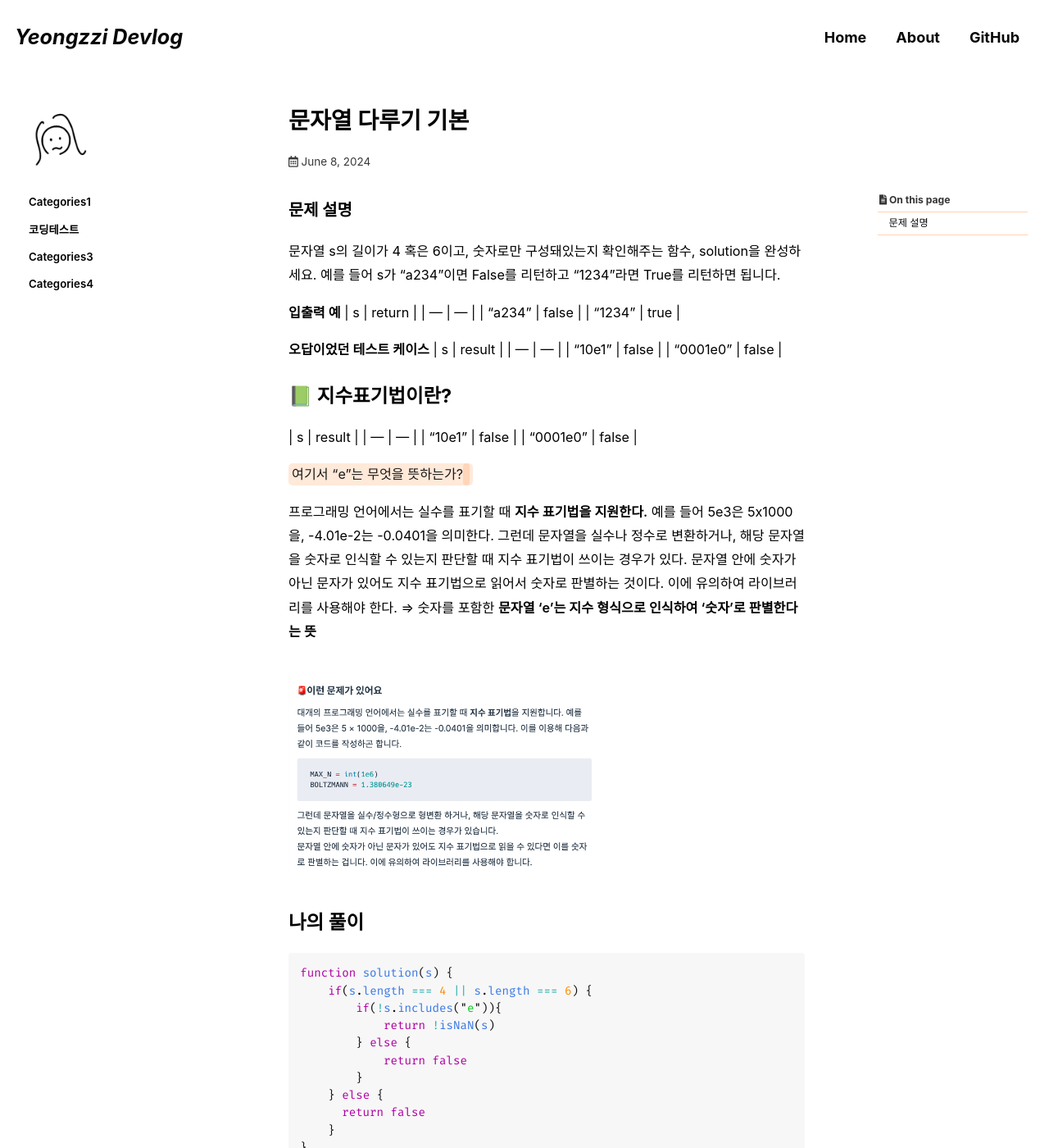
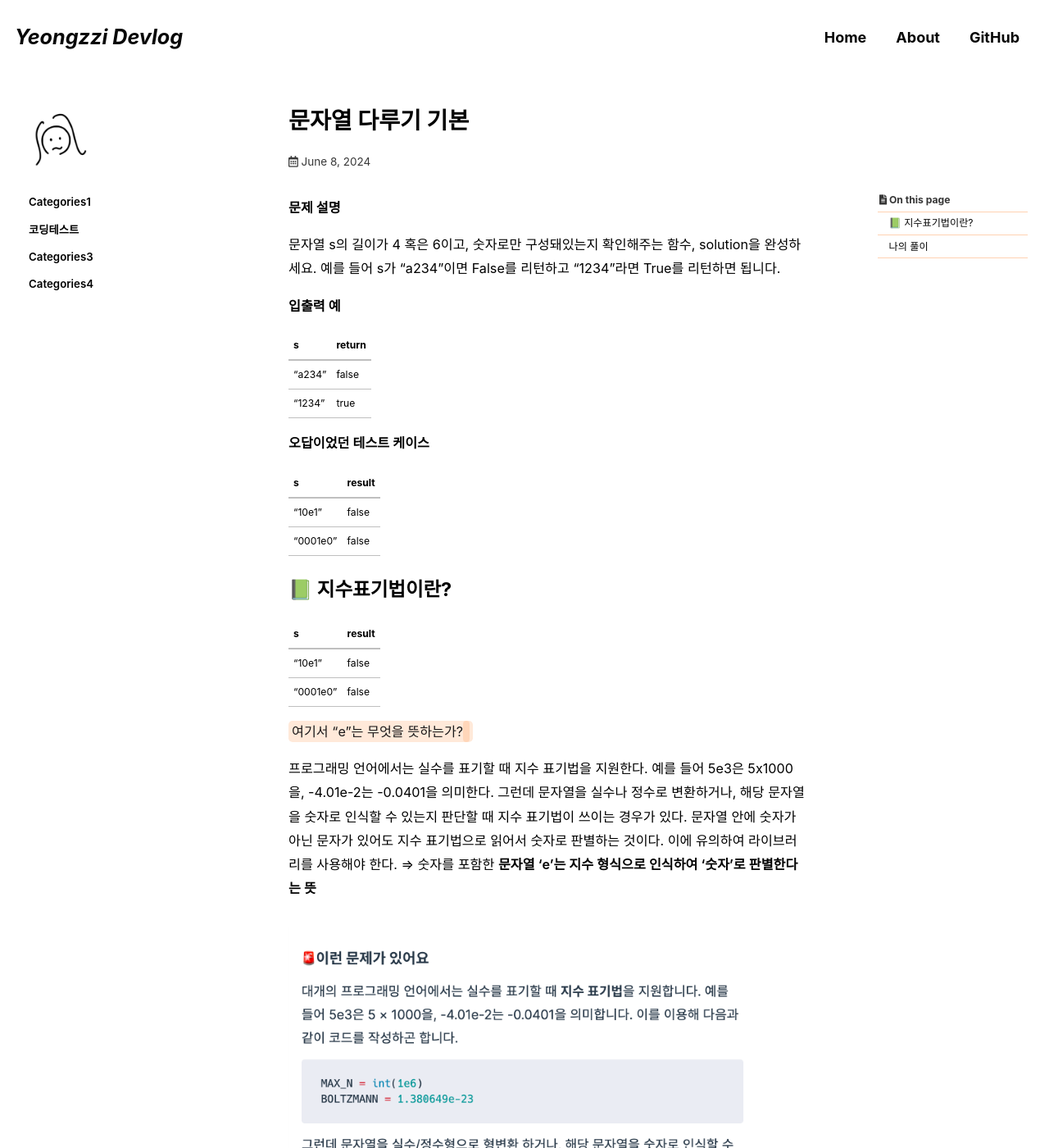
Before and after one commit to yeongzzi/yeongzzi.github.io, a Jekyll site: the page built from _posts/2024-06-08-코딩테스트-문자열 다루기 기본.md, in a window 1280 px wide and 1400 px high. Shown: the whole window at 82% size. Built offline with Jekyll 4.4.1, drawn with Linux system fonts in a browser that asks for light colours; cached includes are drawn as plain includes; some web fonts are replaced; comment, search, counter and statistics services are not loaded; some of the changed text lies outside the part shown.

Commit message:
edit image

```diff
--- a/_posts/2024-06-08-코딩테스트-문자열 다루기 기본.md
+++ b/_posts/2024-06-08-코딩테스트-문자열 다루기 기본.md
@@ -16,22 +16,26 @@ date: 2024-06-08
 last_modified_at: 2024-06-08
 ---
 
-### 문제 설명
+**문제 설명**
+
 문자열 s의 길이가 4 혹은 6이고, 숫자로만 구성돼있는지 확인해주는 함수, solution을 완성하세요. 예를 들어 s가 "a234"이면 False를 리턴하고 "1234"라면 True를 리턴하면 됩니다.
 
 **입출력 예**
+
 | s | return |
 | --- | --- |
 | "a234" | false |
 | "1234" | true |
 
 **오답이었던 테스트 케이스**
+
 | s | result |
 | --- | --- |
 | "10e1" | false |
 | "0001e0" | false |
 
 ## 📗 지수표기법이란?
+
 | s | result |
 | --- | --- |
 | "10e1" | false |
@@ -39,13 +43,13 @@ last_modified_at: 2024-06-08
 
 <mark>여기서 “e”는 무엇을 뜻하는가?<mark/>
 
-프로그래밍 언어에서는 실수를 표기할 때 **지수 표기법을 지원한다.**
+프로그래밍 언어에서는 실수를 표기할 때 지수 표기법을 지원한다.
 예를 들어 5e3은 5x1000을, -4.01e-2는 -0.0401을 의미한다.
 그런데 문자열을 실수나 정수로 변환하거나, 해당 문자열을 숫자로 인식할 수 있는지 판단할 때 지수 표기법이 쓰이는 경우가 있다. 문자열 안에 숫자가 아닌 문자가 있어도 지수 표기법으로 읽어서 숫자로 판별하는 것이다.
 이에 유의하여 라이브러리를 사용해야 한다.
 ⇒ 숫자를 포함한 **문자열 ‘e’는 지수 형식으로 인식하여 ‘숫자’로 판별한다는 뜻**
 
-<img src="/assets/images/posts_img/코딩테스트/문자열_다루기_기본_1.png" alt="지수 표기법" width="60%">
+<img src="/assets/images/posts_img/코딩테스트/문자열_다루기_기본_1.png" alt="지수 표기법" width="90%">
 
 
 ## 나의 풀이
```
Also changed, not shown: other parts of _posts/2024-06-08-코딩테스트-문자열 다루기 기본.md (+1 -1 lines).
